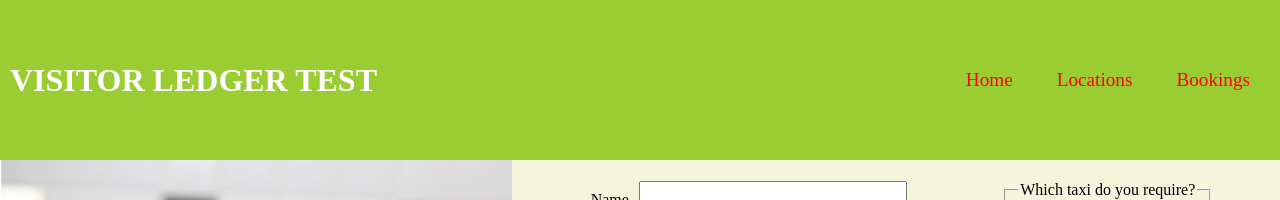
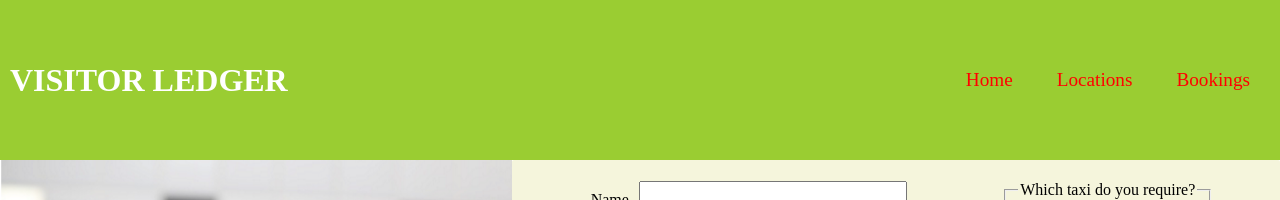
Before and after one commit to sharonealex/visitor-ledger, a plain HTML site: page index.html in a window 1280 px wide. Shown: the top 200 px of the page. Drawn offline with Linux system fonts and the light colour scheme.

Commit message:
Revert "Merge pull request #2 from sharonealex/uploadURL2"
This reverts commit 407208452066d019c14e460ed6888d3de01af098, reversing
changes made to fa88a43efee4ff29bbec7e67ddd7df19393c299e.

```diff
--- a/index.html
+++ b/index.html
@@ -11,7 +11,7 @@
 
   <body>
     <header>
-      <h1>VISITOR LEDGER TEST</h1>
+      <h1>VISITOR LEDGER</h1>
 
       <nav>
         <ul>
```
Also changed, not shown: 1 other file.
